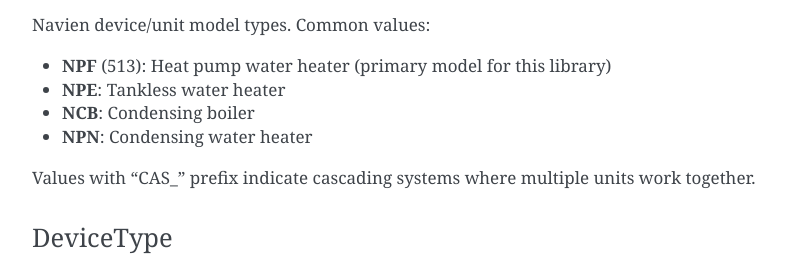
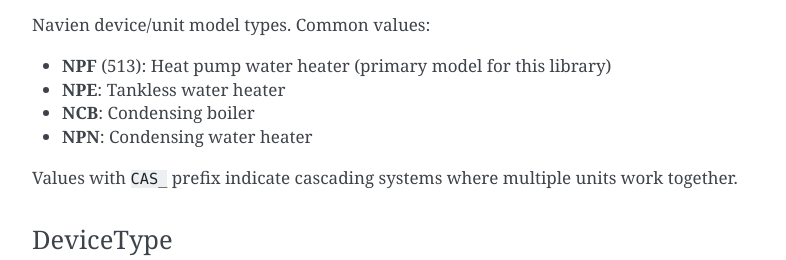
Before and after one commit to eman/nwp500-python, a Sphinx documentation site: the page built from docs/enumerations.rst, in a window 1280 px wide and 900 px high, scrolled down 5099 px, cut to the strip 94-354 px from the top of the window. Shown: the whole strip, without its empty margins (338-1124 px from the left). Built offline with Sphinx 7.4.7, drawn with Linux system fonts in a browser that asks for light colours.

Commit message:
Fix RST escape sequence in documentation
Changed from incorrect 'CAS\_' with escaped underscore to proper
inline literal syntax using backticks: 'CAS_' renders correctly
in reStructuredText without escape sequences.

```diff
--- a/docs/enumerations.rst
+++ b/docs/enumerations.rst
@@ -227,7 +227,7 @@
 - **NCB**: Condensing boiler
 - **NPN**: Condensing water heater
 
-Values with "CAS\_" prefix indicate cascading systems where multiple units
+Values with ``CAS_`` prefix indicate cascading systems where multiple units
 work together.
 
 DeviceType
```
